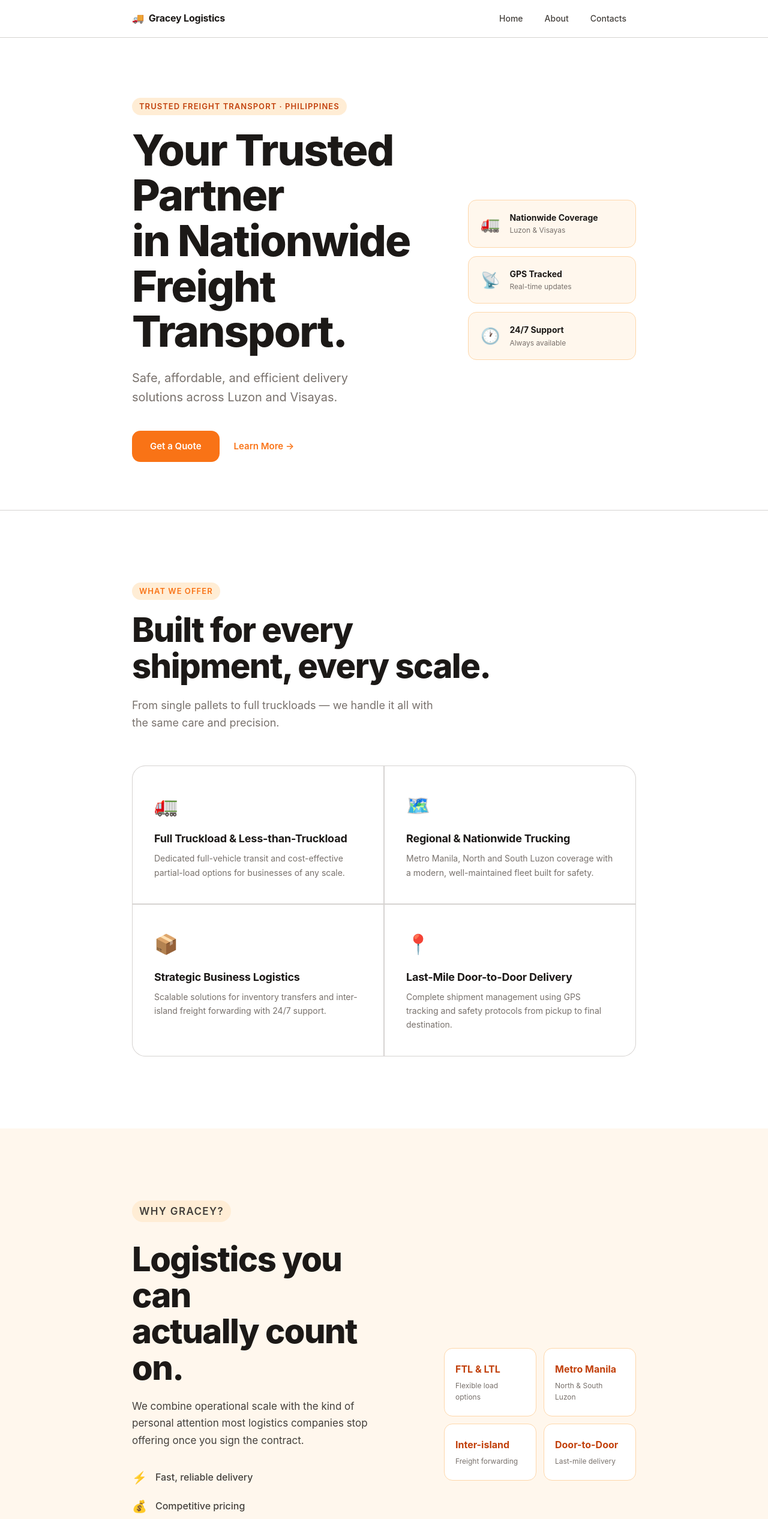
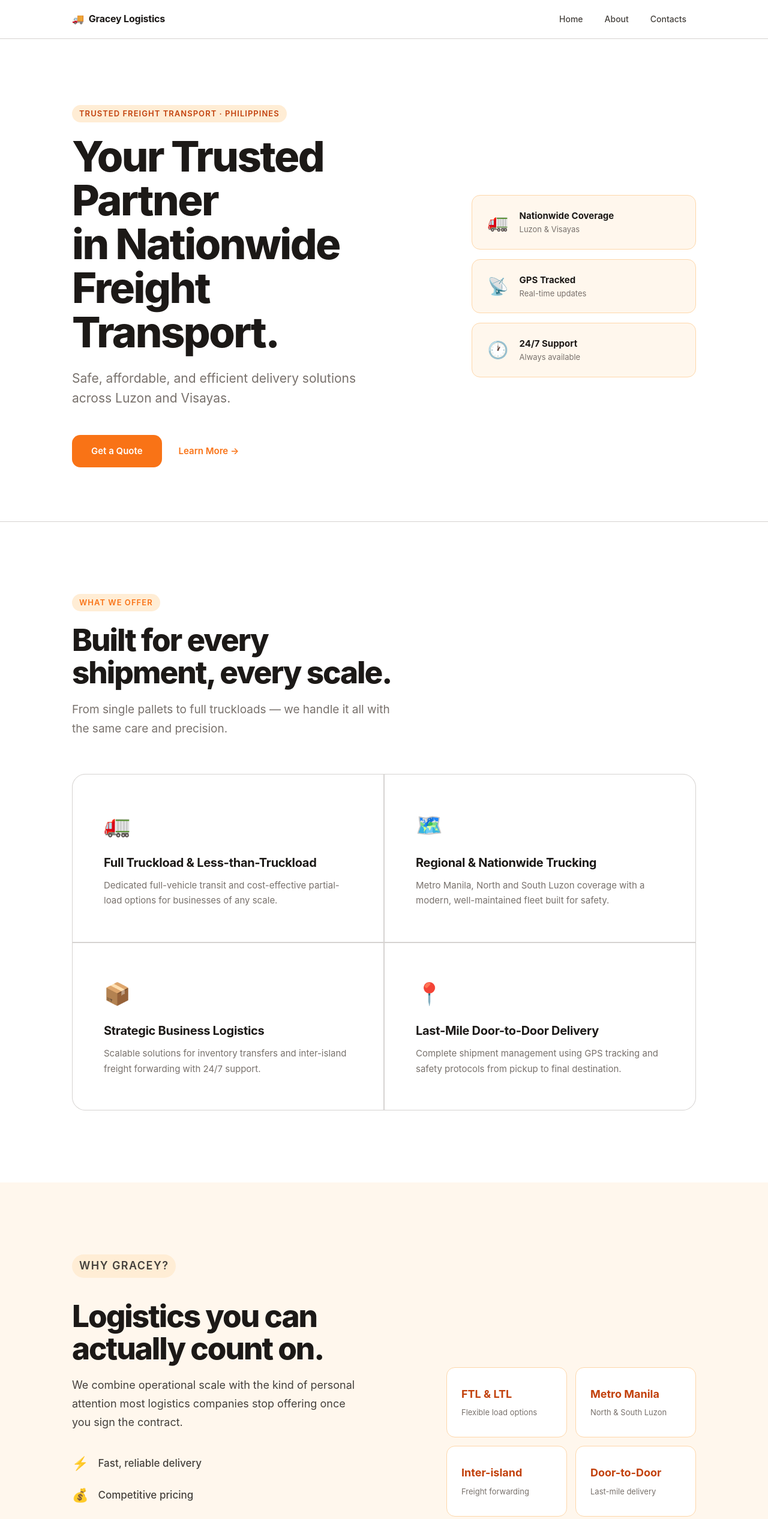
Before and after one commit to reymartlouie/graceylogisticsservices, a React (Vite) app: page / in a window 1280 px wide. Shown: the top 2532 px of the page at 60% size. Built offline with nearby package versions, Linux system fonts and the light colour scheme.

Commit message:
fix: landing page layout

```diff
--- a/src/App.css
+++ b/src/App.css
@@ -16,37 +16,38 @@ img { display: block; max-width: 100%; }
    TOKENS — Pastel Orange
    ===================== */
 :root {
-  --orange:       #f97316;   /* primary CTA */
-  --orange-dark:  #c2410c;   /* hover */
-  --orange-mid:   #fb923c;   /* medium accent */
-  --orange-light: #ffedd5;   /* card / tag bg */
-  --orange-pale:  #fff7ed;   /* warm section bg */
-  --peach:        #fed7aa;   /* border / divider */
+  --orange:       #f97316;
+  --orange-dark:  #c2410c;
+  --orange-mid:   #fb923c;
+  --orange-light: #ffedd5;
+  --orange-pale:  #fff7ed;
+  --peach:        #fed7aa;
 
-  --ink:          #1c1917;   /* headings */
-  --ink-mid:      #44403c;   /* body */
-  --ink-soft:     #78716c;   /* secondary text */
-  --ink-faint:    #d6d3d1;   /* borders */
+  --ink:          #1c1917;
+  --ink-mid:      #44403c;
+  --ink-soft:     #78716c;
+  --ink-faint:    #d6d3d1;
 
-  --stone-50:     #fafaf9;
   --white:        #ffffff;
 
   --radius:       14px;
   --radius-lg:    22px;
   --shadow:       0 2px 12px rgba(0,0,0,.07);
   --shadow-lg:    0 8px 40px rgba(0,0,0,.10);
+
+  /* Single source of truth for horizontal gutters */
+  --gutter: 120px;
 }
 
 /* =====================
    LAYOUT
+   .inner = full-width with side gutters only — no max-width cap
    ===================== */
 .site { display: flex; flex-direction: column; min-height: 100vh; }
 
 .inner {
-  max-width: 1080px;
-  margin: 0 auto;
-  padding: 0 120px;
   width: 100%;
+  padding: 0 var(--gutter);
 }
 
 .section      { padding: 120px 0; }
@@ -54,8 +55,7 @@ img { display: block; max-width: 100%; }
 .section-dark { background: var(--ink); }
 
 /* =====================
-   TYPOGRAPHY SYSTEM
-   Apple-style: left-aligned, large, tight tracking
+   TYPOGRAPHY
    ===================== */
 .eyebrow {
   display: inline-block;
@@ -75,37 +75,37 @@ img { display: block; max-width: 100%; }
 }
 
 h1 {
-  font-size: clamp(40px, 6vw, 72px);
+  font-size: clamp(40px, 5.5vw, 76px);
   font-weight: 800;
   color: var(--ink);
-  letter-spacing: -2px;
-  line-height: 1.05;
+  letter-spacing: -2.5px;
+  line-height: 1.04;
   margin-bottom: 24px;
 }
 
 h2 {
-  font-size: clamp(32px, 4.5vw, 56px);
+  font-size: clamp(32px, 4vw, 60px);
   font-weight: 800;
   color: var(--ink);
-  letter-spacing: -1.5px;
-  line-height: 1.08;
+  letter-spacing: -2px;
+  line-height: 1.06;
   margin-bottom: 20px;
 }
 .h2-light { color: var(--white); }
 
 h3 {
-  font-size: 18px;
+  font-size: 20px;
   font-weight: 700;
   color: var(--ink);
-  letter-spacing: -.2px;
-  margin-bottom: 8px;
+  letter-spacing: -.3px;
+  margin-bottom: 10px;
 }
 
 .lead {
-  font-size: 18px;
+  font-size: 19px;
   color: var(--ink-soft);
   line-height: 1.65;
-  max-width: 520px;
+  max-width: 560px;
   margin-bottom: 44px;
 }
 
@@ -116,7 +116,7 @@ h3 {
   display: inline-flex;
   align-items: center;
   gap: 6px;
-  padding: 14px 30px;
+  padding: 15px 32px;
   border-radius: var(--radius);
   font-size: 15px;
   font-weight: 600;
@@ -125,23 +125,13 @@ h3 {
   border: none;
   cursor: pointer;
 }
-
-.btn-primary {
-  background: var(--orange);
-  color: var(--white);
-}
+.btn-primary { background: var(--orange); color: var(--white); }
 .btn-primary:hover {
   background: var(--orange-dark);
   transform: translateY(-2px);
   box-shadow: 0 6px 24px rgba(249,115,22,.35);
 }
-
-.btn-ghost {
-  background: transparent;
-  color: var(--orange);
-  padding-left: 0;
-  padding-right: 0;
-}
+.btn-ghost { background: transparent; color: var(--orange); padding-left: 0; padding-right: 0; }
 .btn-ghost:hover { color: var(--orange-dark); gap: 10px; }
 
 /* =====================
@@ -158,10 +148,9 @@ h3 {
 }
 
 .nav-inner {
-  max-width: 1080px;
-  margin: 0 auto;
-  padding: 0 120px;
-  height: 62px;
+  width: 100%;
+  padding: 0 var(--gutter);
+  height: 64px;
   display: flex;
   align-items: center;
   justify-content: space-between;
@@ -179,11 +168,7 @@ h3 {
   letter-spacing: -.2px;
 }
 
-.nav-links {
-  list-style: none;
-  display: flex;
-  gap: 4px;
-}
+.nav-links { list-style: none; display: flex; gap: 4px; }
 .nav-links a {
   font-size: 14px;
   font-weight: 500;
@@ -208,59 +193,60 @@ h3 {
 
 /* =====================
    HERO
+   Full-width layout. Text left, feature cards right.
    ===================== */
 .hero {
   background: var(--white);
-  padding: 100px 0 80px;
+  padding: 110px 0 90px;
   border-bottom: 1px solid var(--ink-faint);
 }
 
 .hero-inner {
-  max-width: 1080px;
-  margin: 0 auto;
-  padding: 0 120px;
+  width: 100%;
+  padding: 0 var(--gutter);
   display: flex;
   align-items: center;
-  gap: 64px;
+  gap: 80px;
 }
 
 .hero-left { flex: 1; min-width: 0; }
-
 .hero .eyebrow { color: var(--orange-dark); background: var(--orange-light); }
 
 .hero-sub {
-  font-size: 20px;
+  font-size: 21px;
   color: var(--ink-soft);
   line-height: 1.6;
-  margin-bottom: 40px;
-  max-width: 440px;
+  margin-bottom: 44px;
+  max-width: 500px;
 }
 
-.hero-cta { display: flex; align-items: center; gap: 24px; flex-wrap: wrap; }
+.hero-cta { display: flex; align-items: center; gap: 28px; flex-wrap: wrap; }
 
+/* Feature cards — take up ~36% of the row */
 .hero-right {
   display: flex;
   flex-direction: column;
-  gap: 14px;
-  flex-shrink: 0;
-  width: 280px;
+  gap: 16px;
+  flex: 0 0 36%;
+  max-width: 420px;
 }
 
 .hero-card {
   background: var(--orange-pale);
   border: 1px solid var(--peach);
   border-radius: var(--radius);
-  padding: 18px 20px;
+  padding: 22px 26px;
   display: flex;
   align-items: center;
-  gap: 16px;
+  gap: 18px;
 }
-.hero-card-icon { font-size: 26px; flex-shrink: 0; }
-.hero-card strong { display: block; font-size: 14px; font-weight: 700; color: var(--ink); }
-.hero-card p { font-size: 12px; color: var(--ink-soft); margin: 0; }
+.hero-card-icon { font-size: 28px; flex-shrink: 0; }
+.hero-card strong { display: block; font-size: 15px; font-weight: 700; color: var(--ink); }
+.hero-card p { font-size: 13px; color: var(--ink-soft); margin: 0; }
 
 /* =====================
    SERVICES
+   2×2 tile grid, no outer max-width — fills available space
    ===================== */
 .services-grid {
   display: grid;
@@ -270,55 +256,57 @@ h3 {
   border: 1px solid var(--ink-faint);
   border-radius: var(--radius-lg);
   overflow: hidden;
-  margin-top: 56px;
+  margin-top: 60px;
 }
 
 .service-card {
   background: var(--white);
-  padding: 40px 36px;
+  padding: 56px 52px;
   transition: background .18s;
 }
 .service-card:hover { background: var(--orange-pale); }
 
-.service-icon { font-size: 32px; display: block; margin-bottom: 18px; }
-.service-card h3 { font-size: 18px; color: var(--ink); margin-bottom: 10px; line-height: 1.3; }
-.service-card p { font-size: 14px; color: var(--ink-soft); line-height: 1.65; }
+.service-icon { font-size: 36px; display: block; margin-bottom: 20px; }
+.service-card h3 { font-size: 20px; margin-bottom: 12px; line-height: 1.3; }
+.service-card p  { font-size: 15px; color: var(--ink-soft); line-height: 1.7; }
 
 /* =====================
-   WHY CHOOSE US — Split layout
+   WHY CHOOSE US — Split
    ===================== */
-.split {
-  display: flex;
-  align-items: flex-start;
-  gap: 80px;
-}
+.split { display: flex; align-items: flex-start; gap: 100px; }
 
 .split-text { flex: 1; min-width: 0; }
-.split-text > p { color: var(--ink-mid); font-size: 17px; line-height: 1.65; margin-bottom: 32px; max-width: 420px; }
+.split-text > p {
+  color: var(--ink-mid);
+  font-size: 18px;
+  line-height: 1.7;
+  margin-bottom: 36px;
+  max-width: 480px;
+}
 
 .check-list {
   list-style: none;
   display: flex;
   flex-direction: column;
-  gap: 16px;
-  margin-bottom: 40px;
+  gap: 18px;
+  margin-bottom: 44px;
 }
 .check-list li {
   display: flex;
   align-items: center;
-  gap: 14px;
-  font-size: 16px;
+  gap: 16px;
+  font-size: 17px;
   font-weight: 500;
   color: var(--ink-mid);
 }
-.check-icon { font-size: 20px; }
+.check-icon { font-size: 22px; }
 
+/* Grid of 4 stat pills — takes ~40% of the row */
 .split-grid {
-  width: 320px;
-  flex-shrink: 0;
+  flex: 0 0 40%;
   display: grid;
   grid-template-columns: 1fr 1fr;
-  gap: 12px;
+  gap: 14px;
   align-self: center;
 }
 
@@ -326,29 +314,26 @@ h3 {
   background: var(--white);
   border: 1px solid var(--peach);
   border-radius: var(--radius);
-  padding: 22px 18px;
+  padding: 30px 24px;
 }
-.pill-card strong { display: block; font-size: 16px; font-weight: 700; color: var(--orange-dark); margin-bottom: 4px; }
-.pill-card p { font-size: 12px; color: var(--ink-soft); margin: 0; }
+.pill-card strong { display: block; font-size: 18px; font-weight: 700; color: var(--orange-dark); margin-bottom: 6px; }
+.pill-card p { font-size: 13px; color: var(--ink-soft); margin: 0; }
 
 /* =====================
-   VISION & MISSION — Dark section
+   VISION & MISSION
    ===================== */
 .section-dark .eyebrow { color: var(--orange-mid); background: rgba(251,146,60,.12); }
 
 .vm-row {
   display: flex;
   gap: 0;
-  margin-top: 60px;
+  margin-top: 64px;
   border-top: 1px solid rgba(255,255,255,.12);
 }
 
-.vm-block {
-  flex: 1;
-  padding: 48px 0 0;
-}
-.vm-block:first-child { padding-right: 64px; }
-.vm-block:last-child  { padding-left: 64px; }
+.vm-block { flex: 1; padding: 52px 0 0; }
+.vm-block:first-child { padding-right: 80px; }
+.vm-block:last-child  { padding-left:  80px; }
 
 .vm-divider {
   width: 1px;
@@ -364,46 +349,42 @@ h3 {
   letter-spacing: .12em;
   color: var(--orange-mid);
   text-transform: uppercase;
-  margin-bottom: 12px;
+  margin-bottom: 14px;
 }
 
 .vm-block h3 {
-  font-size: 24px;
+  font-size: 26px;
   font-weight: 700;
   color: var(--white);
-  letter-spacing: -.3px;
-  margin-bottom: 16px;
+  letter-spacing: -.4px;
+  margin-bottom: 18px;
 }
 
-.vm-block p {
-  font-size: 16px;
-  color: rgba(255,255,255,.65);
-  line-height: 1.75;
-}
+.vm-block p { font-size: 17px; color: rgba(255,255,255,.62); line-height: 1.8; }
 
 /* =====================
    TESTIMONIALS
    ===================== */
-.testimonial-wrap { margin-top: 56px; max-width: 680px; }
+.testimonial-wrap { margin-top: 60px; max-width: 720px; }
 
 .testimonial-body {
   background: var(--orange-pale);
   border: 1px solid var(--peach);
   border-radius: var(--radius-lg);
-  padding: 48px 44px;
-  margin-bottom: 28px;
+  padding: 56px 52px;
+  margin-bottom: 32px;
 }
 
 .testimonial-quote {
-  font-size: 20px;
+  font-size: 21px;
   color: var(--ink-mid);
-  line-height: 1.7;
+  line-height: 1.72;
   font-style: italic;
-  margin-bottom: 28px;
+  margin-bottom: 32px;
 }
 
-.testimonial-meta strong { display: block; font-size: 15px; color: var(--ink); font-weight: 700; }
-.testimonial-meta span   { font-size: 13px; color: var(--ink-soft); }
+.testimonial-meta strong { display: block; font-size: 16px; color: var(--ink); font-weight: 700; }
+.testimonial-meta span   { font-size: 14px; color: var(--ink-soft); }
 
 .testimonial-controls {
   display: flex;
@@ -413,8 +394,8 @@ h3 {
 }
 
 .t-btn {
-  width: 40px;
-  height: 40px;
+  width: 42px;
+  height: 42px;
   border-radius: 50%;
   border: 1px solid var(--ink-faint);
   background: var(--white);
@@ -427,16 +408,11 @@ h3 {
   justify-content: center;
 }
 .t-btn:hover { background: var(--orange); color: var(--white); border-color: var(--orange); }
-
 .t-counter { font-size: 14px; color: var(--ink-soft); font-weight: 500; }
 
-.t-dots {
-  display: flex;
-  gap: 6px;
-}
+.t-dots { display: flex; gap: 6px; }
 .dot {
-  width: 8px;
-  height: 8px;
+  width: 8px; height: 8px;
   border-radius: 50%;
   border: none;
   background: var(--ink-faint);
@@ -448,97 +424,88 @@ h3 {
 /* =====================
    CONTACT
    ===================== */
-.contact-row {
-  display: flex;
-  gap: 16px;
-  flex-wrap: wrap;
-  margin-top: 0;
-}
+.contact-row { display: flex; gap: 20px; flex-wrap: wrap; }
 
 .contact-tile {
   display: flex;
   align-items: center;
-  gap: 18px;
+  gap: 20px;
   background: var(--white);
   border: 1px solid var(--peach);
   border-radius: var(--radius-lg);
-  padding: 28px 32px;
+  padding: 32px 40px;
   text-decoration: none;
+  flex: 1;
   min-width: 280px;
   transition: box-shadow .2s, transform .2s;
 }
 .contact-tile:hover { box-shadow: var(--shadow-lg); transform: translateY(-3px); }
 
-.contact-tile-icon { font-size: 32px; flex-shrink: 0; }
+.contact-tile-icon { font-size: 34px; flex-shrink: 0; }
 .contact-tile strong { display: block; font-size: 14px; font-weight: 700; color: var(--ink); margin-bottom: 4px; }
-.contact-tile p { font-size: 14px; color: var(--orange); font-weight: 600; margin: 0; word-break: break-all; }
+.contact-tile p { font-size: 15px; color: var(--orange); font-weight: 600; margin: 0; word-break: break-all; }
 
 /* =====================
    FOOTER
    ===================== */
-.footer {
-  background: var(--ink);
-  padding: 64px 0;
-  margin-top: auto;
-}
+.footer { background: var(--ink); padding: 72px 0; margin-top: auto; }
 
-.footer-inner {
-  display: flex;
-  flex-direction: column;
-  gap: 10px;
-}
+.footer-inner { display: flex; flex-direction: column; gap: 10px; }
 
-.footer-brand {
-  font-size: 16px;
-  font-weight: 700;
-  color: var(--white);
-  margin-bottom: 4px;
-}
-
+.footer-brand { font-size: 17px; font-weight: 700; color: var(--white); margin-bottom: 6px; }
 .footer p { font-size: 14px; color: rgba(255,255,255,.5); }
-.footer-copy { font-size: 12px; color: rgba(255,255,255,.25); margin-top: 28px; }
+.footer-copy { font-size: 12px; color: rgba(255,255,255,.25); margin-top: 32px; }
 
 /* =====================
    RESPONSIVE
    ===================== */
-@media (max-width: 860px) {
-  .inner, .hero-inner, .nav-inner { padding: 0 28px; }
+@media (max-width: 1024px) {
+  :root { --gutter: 48px; }
+  .split { gap: 60px; }
+  .split-grid { flex: 0 0 44%; }
+  .hero-right { flex: 0 0 40%; }
+  .vm-block:first-child { padding-right: 48px; }
+  .vm-block:last-child  { padding-left:  48px; }
+}
 
-  .hero-inner { flex-direction: column; gap: 48px; }
-  .hero-right { width: 100%; flex-direction: row; flex-wrap: wrap; }
-  .hero-card  { flex: 1; min-width: 140px; }
-
-  .section { padding: 80px 0; }
-
-  .services-grid { grid-template-columns: 1fr; }
-
-  .split { flex-direction: column; gap: 48px; }
-  .split-grid { width: 100%; }
-
-  .vm-row { flex-direction: column; gap: 0; }
-  .vm-block:first-child { padding-right: 0; padding-bottom: 40px; border-bottom: 1px solid rgba(255,255,255,.12); }
-  .vm-block:last-child  { padding-left: 0; padding-top: 40px; }
-  .vm-divider { display: none; }
-
-  .testimonial-body { padding: 32px 24px; }
-  .testimonial-quote { font-size: 17px; }
+@media (max-width: 768px) {
+  :root { --gutter: 24px; }
 
   .nav-toggle { display: flex; }
   .nav-links {
     display: none;
     position: absolute;
-    top: 62px;
-    left: 0;
-    right: 0;
+    top: 64px; left: 0; right: 0;
     background: var(--white);
     border-bottom: 1px solid var(--ink-faint);
     flex-direction: column;
-    padding: 12px 28px 20px;
+    padding: 12px var(--gutter) 20px;
     gap: 2px;
     box-shadow: var(--shadow);
   }
   .nav-links.open { display: flex; }
   .nav-links a { padding: 10px 16px; }
 
+  .hero { padding: 72px 0 60px; }
+  .hero-inner { flex-direction: column; gap: 48px; }
+  .hero-right { flex: none; width: 100%; flex-direction: row; flex-wrap: wrap; max-width: none; }
+  .hero-card { flex: 1; min-width: 140px; }
+
+  .section { padding: 80px 0; }
+
+  .services-grid { grid-template-columns: 1fr; }
+  .service-card { padding: 40px 32px; }
+
+  .split { flex-direction: column; gap: 48px; }
+  .split-grid { flex: none; width: 100%; }
+
+  .vm-row { flex-direction: column; }
+  .vm-block:first-child { padding-right: 0; padding-bottom: 40px; border-bottom: 1px solid rgba(255,255,255,.12); }
+  .vm-block:last-child  { padding-left: 0; padding-top: 40px; }
+  .vm-divider { display: none; }
+
+  .testimonial-body { padding: 36px 28px; }
+  .testimonial-quote { font-size: 18px; }
+
   .contact-tile { width: 100%; }
 }
```
